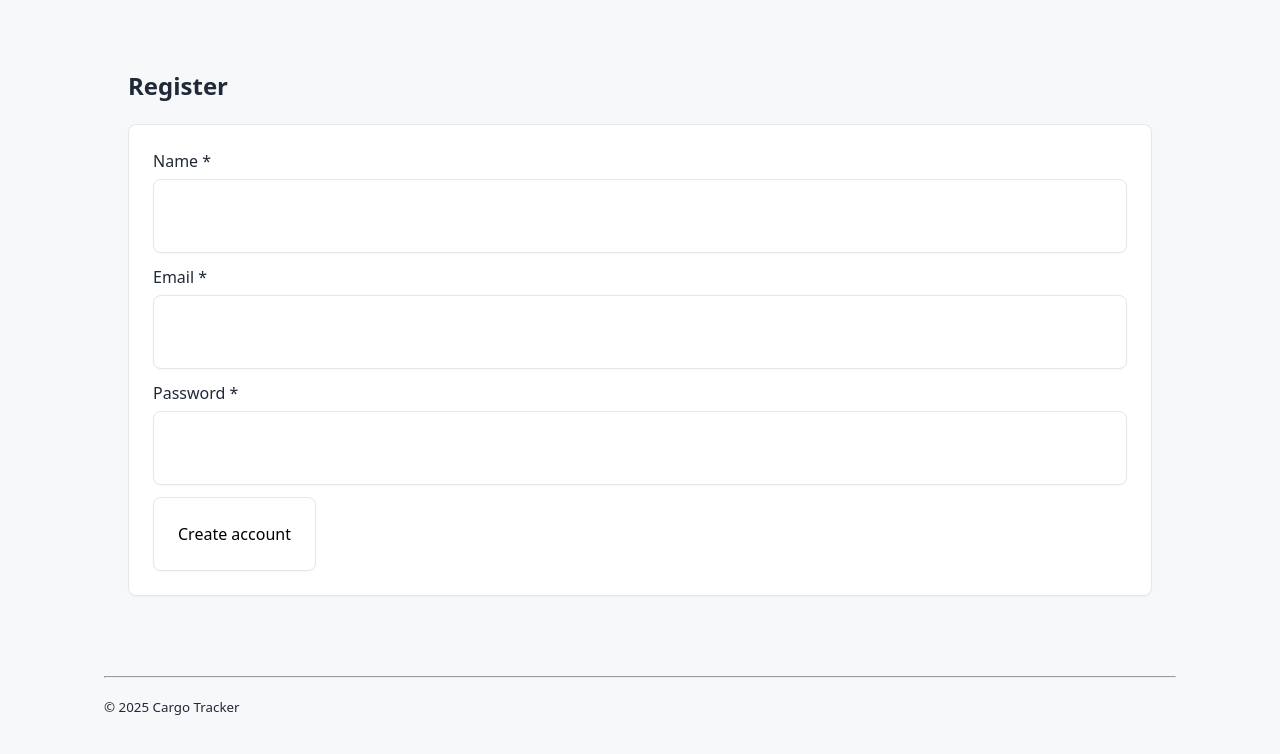
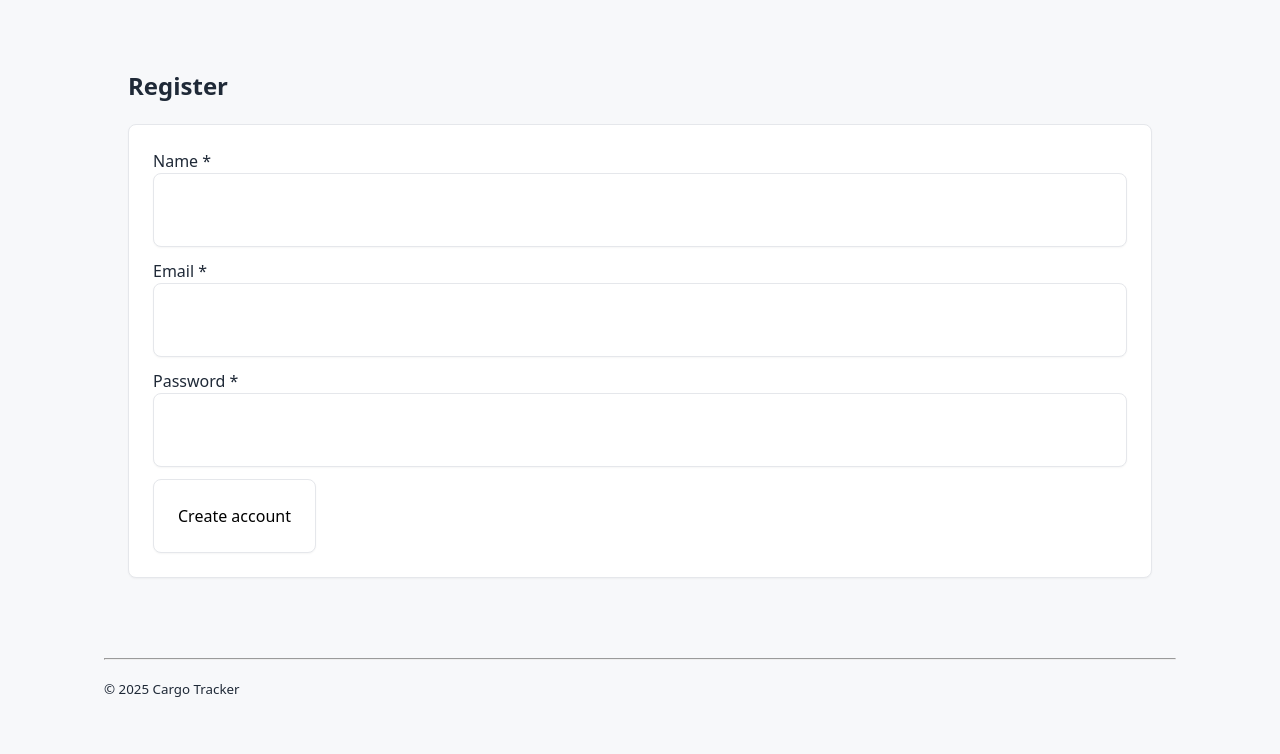
Before and after one commit to Zambagarrah/Realtime_Cargo_Tracking_Software, a React (Vite) app: page /register in a window 1280 px wide. Shown: the top 754 px of the page. Built offline with nearby package versions, Linux system fonts and the light colour scheme.

Commit message:
Reusable input with error display

```diff
--- a/src/components/FormField.jsx
+++ b/src/components/FormField.jsx
@@ -3,7 +3,7 @@ import React from 'react'
 export default function FormField({ label, id, type = 'text', value, onChange, required, placeholder, error, ...rest }) {
   return (
     <div style={{ marginBottom: '12px' }}>
-      <label htmlFor={id} style={{ display: 'block', marginBottom: '6px' }}>{label}{required && ' *'}</label>
+      <label htmlFor={id}>{label}{required && ' *'}</label>
       <input
         id={id}
         name={id}
@@ -12,7 +12,6 @@ export default function FormField({ label, id, type = 'text', value, onChange, r
         onChange={onChange}
         required={required}
         placeholder={placeholder}
-        aria-required={required}
         aria-invalid={!!error}
         className="card"
         style={{ width: '100%', borderColor: error ? '#dc2626' : undefined }}
```
